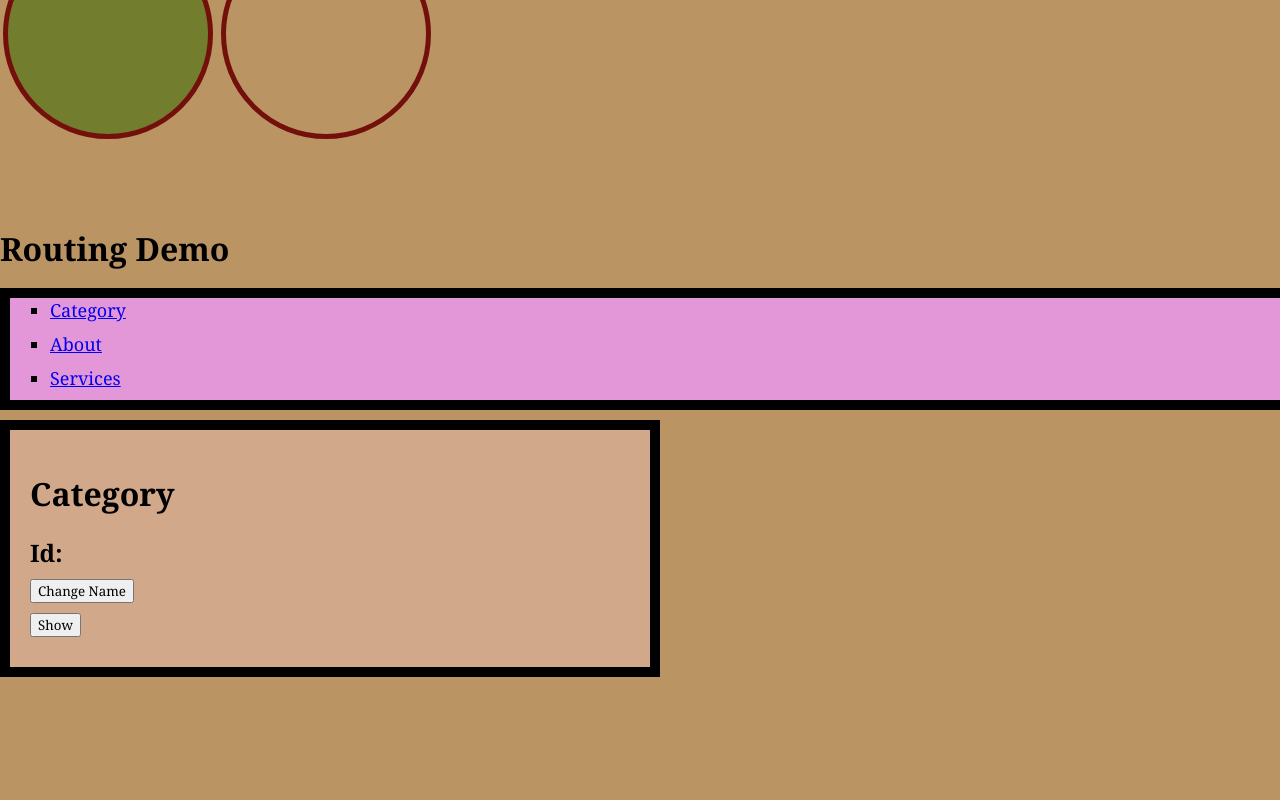
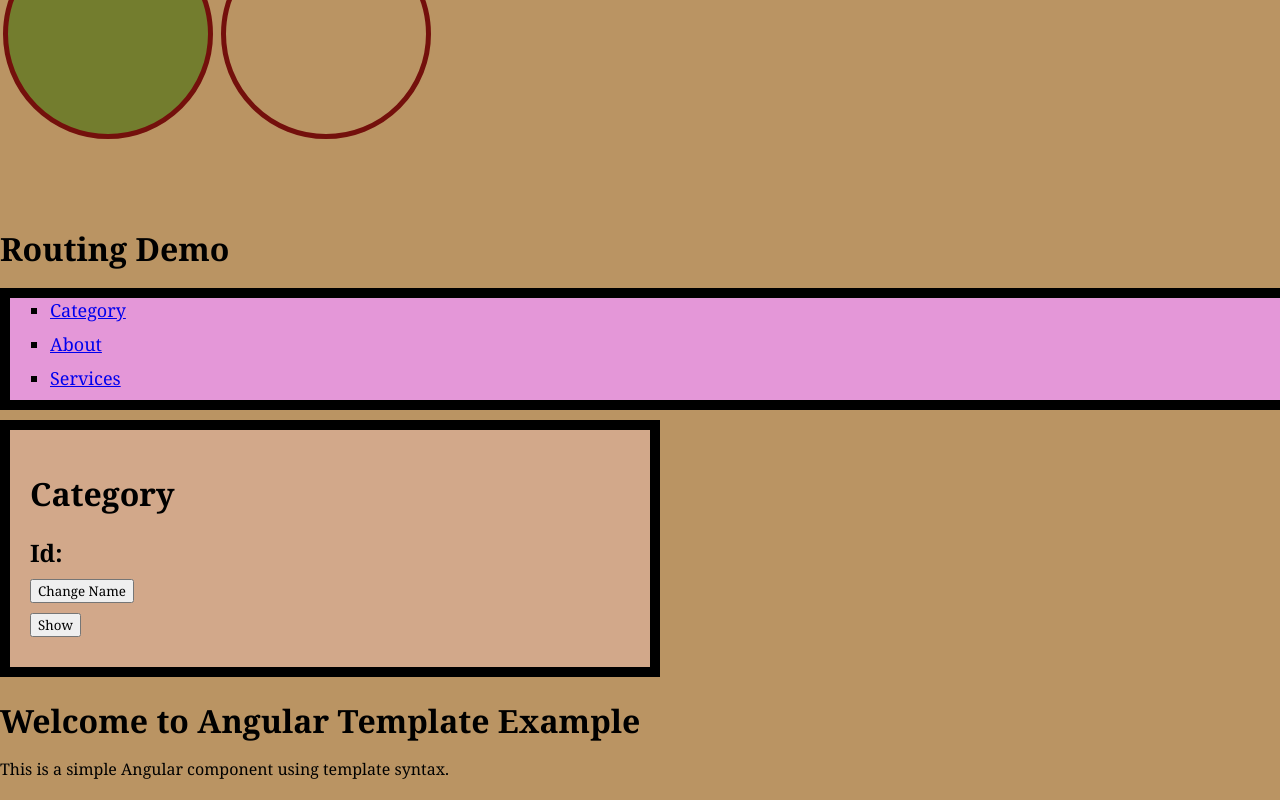
Before and after one commit to UzzmaSaiyed/AngularBasics, an Angular app: page / in a window 1280 px wide. Shown: the part 2519-3319 px from the top of the page. Before the commit the page ends 3216 px from the top, so only its background shows below. Built offline with nearby package versions, Linux system fonts and the light colour scheme.

Commit message:
Added Template demo

```diff
--- a/src/app/app.component.html
+++ b/src/app/app.component.html
@@ -93,6 +93,7 @@
   </ul>
 
   <router-outlet></router-outlet>
+  <app-template-example></app-template-example>
 
 
 
--- a/src/app/app.component.ts
+++ b/src/app/app.component.ts
@@ -3,12 +3,13 @@ import { RouterOutlet } from '@angular/router';
 import { RouterModule } from '@angular/router';
 import { Product } from './types';
 import { CommonModule } from '@angular/common';
+import { TemplateExampleComponent } from './pages/template-example/template-example.component';
 
 
 @Component({
   selector: 'app-root',
   standalone: true,
-  imports: [RouterOutlet, RouterModule, CommonModule],
+  imports: [RouterOutlet, RouterModule, CommonModule, TemplateExampleComponent],
   templateUrl: './app.component.html',
   styleUrl: './app.component.css'
 })
--- a/src/app/pages/about/about.component.html
+++ b/src/app/pages/about/about.component.html
@@ -8,6 +8,4 @@
     <!-- User defined Pipe -->
     <!-- import custom pipe in ts file also -->
     <h2>{{name | star:7}}</h2>
-
-
 </div>
--- /dev/null
+++ b/src/app/pages/template-example/template-example.component.html
@@ -0,0 +1 @@
+<p>template-example works!</p>
--- /dev/null
+++ b/src/app/pages/template-example/template-example.component.ts
@@ -0,0 +1,17 @@
+import { Component } from '@angular/core';
+
+@Component({
+  selector: 'app-template-example',
+  standalone: true,
+  imports: [],
+  template: `
+    <div>
+      <h1>Welcome to Angular Template Example</h1>
+      <p>This is a simple Angular component using template syntax.</p>
+    </div>`,
+  // templateUrl: './template-example.component.html',
+  styleUrl: './template-example.component.css'
+})
+export class TemplateExampleComponent {
+
+}
```
Also changed, not shown: src/app/pages/template-example/template-example.component.css (added), 1 other file (tests, documents, lock files or other folders).
